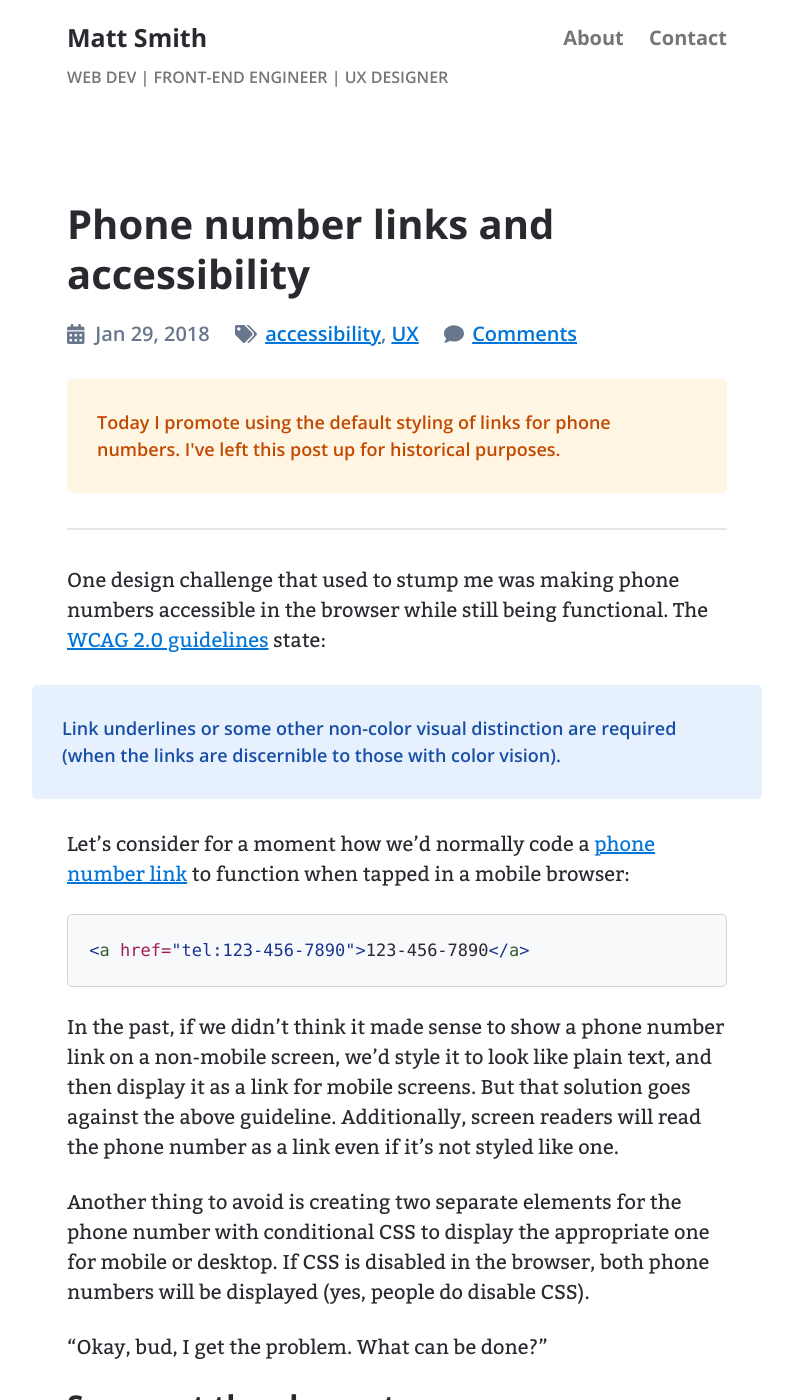
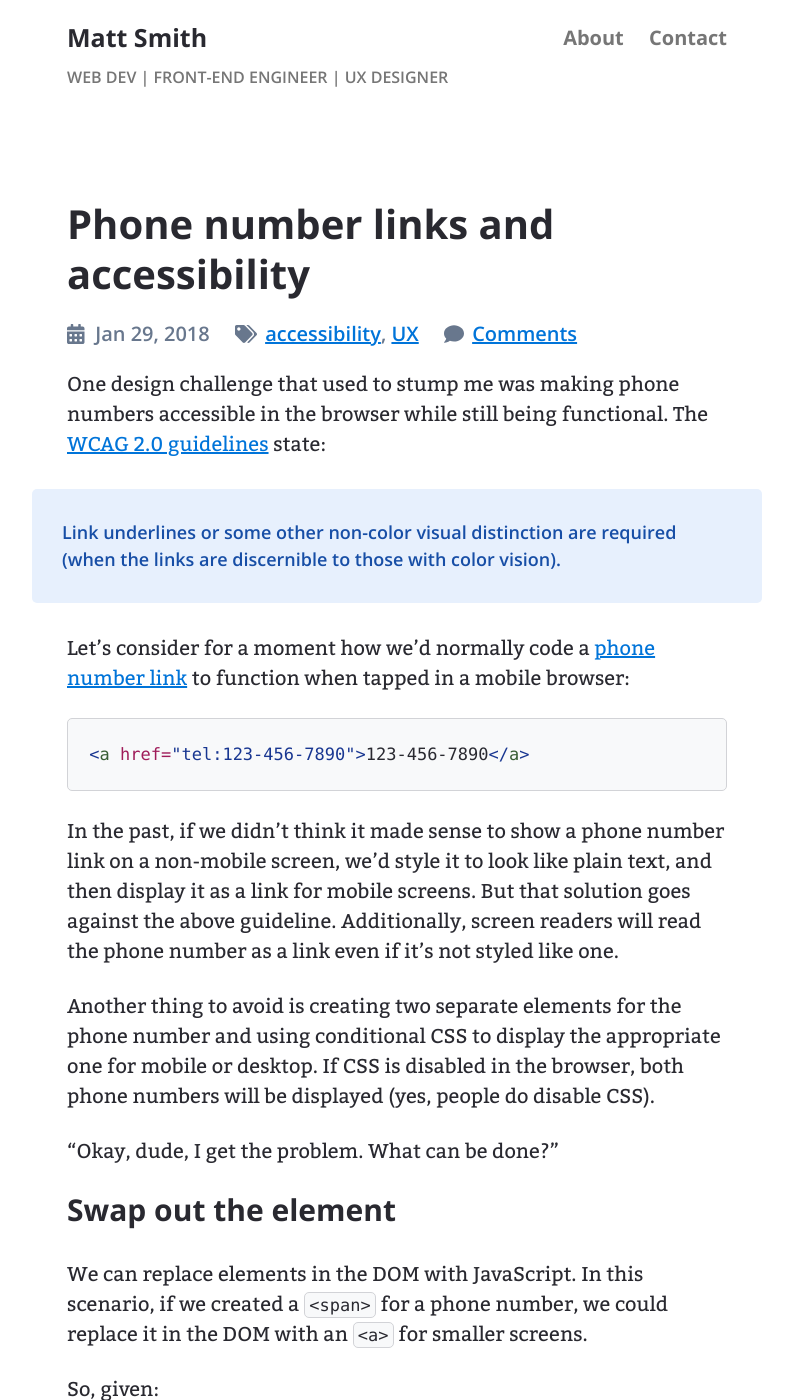
Before and after one commit to AllThingsSmitty/allthingssmitty.github.io, a Jekyll site: the page built from _posts/2018-01-29-phone-number-links-and-accessibility.md, in a window 1280 px wide and 1400 px high. Shown: the whole window, without its empty margins (243-1036 px from the left). Built offline with Jekyll 4.4.1, drawn with Linux system fonts in a browser that asks for light colours; comment, search, counter and statistics services are not loaded; some of the changed text lies outside the part shown.

Commit message:
Revert previous copy

````diff
--- a/_posts/2018-01-29-phone-number-links-and-accessibility.md
+++ b/_posts/2018-01-29-phone-number-links-and-accessibility.md
@@ -7,11 +7,6 @@ tags: [accessibility, 'UX']
 comments: true
 ---
 
-<aside class="message notification">
-  Today I promote using the default styling of links for phone numbers. I've left this post up for historical purposes.
-</aside>
-
-<div class="break"></div>
 
 One design challenge that used to stump me was making phone numbers accessible in the browser while still being functional. The [WCAG 2.0 guidelines](https://www.w3.org/TR/WCAG20-TECHS/F73.html#F73-description){:rel="external"} state:
 
@@ -25,9 +20,9 @@ Let's consider for a moment how we'd normally code a [phone number link](https:/
 
 In the past, if we didn't think it made sense to show a phone number link on a non-mobile screen, we'd style it to look like plain text, and then display it as a link for mobile screens. But that solution goes against the above guideline. Additionally, screen readers will read the phone number as a link even if it's not styled like one.
 
-Another thing to avoid is creating two separate elements for the phone number with conditional CSS to display the appropriate one for mobile or desktop. If CSS is disabled in the browser, both phone numbers will be displayed (yes, people do disable CSS).
+Another thing to avoid is creating two separate elements for the phone number and using conditional CSS to display the appropriate one for mobile or desktop. If CSS is disabled in the browser, both phone numbers will be displayed (yes, people do disable CSS).
 
-"Okay, bud, I get the problem. What can be done?"
+"Okay, dude, I get the problem. What can be done?"
 
 
 ## Swap out the element
@@ -60,7 +55,7 @@ if ($(window).width() <= 700) {
 }
 ```
 
-<aside class="message notification">I received a lot of feedback pointing out that this could reduce overall accessibility when interacting with VoIP technology, so YMMV.</aside>
+<p class="message"><strong>Note:</strong> much of the feedback I've received points out that this could reduce overall accessibility when interacting with VoIP technology. So, YMMV.</p>
 
 Here's a demo showing this technique when the phone number's container is a specific size.
 
````
